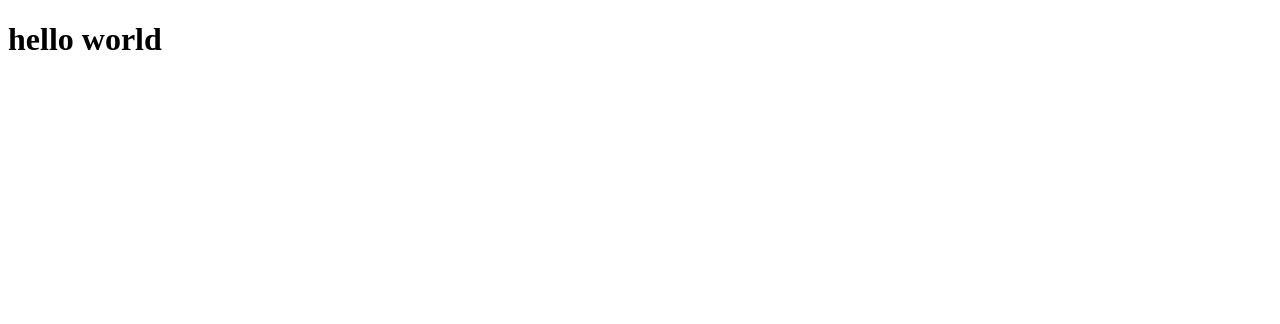
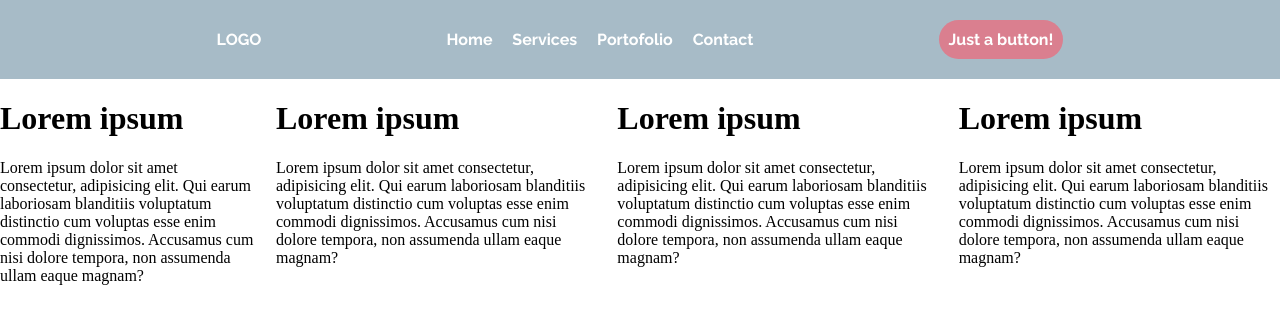
Before and after one commit to Robzyy/Atestate, a plain HTML site: page index.html in a window 1280 px wide. Drawn offline with Linux system fonts and the light colour scheme.

Commit message:
face chera schimbari

```diff
--- a/index.html
+++ b/index.html
@@ -4,9 +4,40 @@
     <meta charset="UTF-8">
     <meta http-equiv="X-UA-Compatible" content="IE=edge">
     <meta name="viewport" content="width=device-width, initial-scale=1.0">
-    <title>Atestat</title>
+    <title>Document</title>
+
+    <link rel="stylesheet" href="style.css">
 </head>
 <body>
-    <h1>hello world</h1>
+
+    <div class="navbar">
+        <div class="nav-logo">LOGO</div>
+        <div class="nav-text">
+            <a href="#">Home</a>
+            <a href="#">Services</a>
+            <a href="#">Portofolio</a>
+            <a href="#">Contact</a>
+        </div>
+        <button class="nav-btn"><a href="#">Just a button!</a></button>
+    </div>
+    <div class="section0">
+        <div class="rectangle0">
+            <h1>Lorem ipsum</h1>
+            <p>Lorem ipsum dolor sit amet consectetur, adipisicing elit. Qui earum laboriosam blanditiis voluptatum distinctio cum voluptas esse enim commodi dignissimos. Accusamus cum nisi dolore tempora, non assumenda ullam eaque magnam?</p>
+        </div>
+        <div class="rectangle0">
+            <h1>Lorem ipsum</h1>
+            <p>Lorem ipsum dolor sit amet consectetur, adipisicing elit. Qui earum laboriosam blanditiis voluptatum distinctio cum voluptas esse enim commodi dignissimos. Accusamus cum nisi dolore tempora, non assumenda ullam eaque magnam?</p>
+        </div>
+        <div class="rectangle0">
+            <h1>Lorem ipsum</h1>
+            <p>Lorem ipsum dolor sit amet consectetur, adipisicing elit. Qui earum laboriosam blanditiis voluptatum distinctio cum voluptas esse enim commodi dignissimos. Accusamus cum nisi dolore tempora, non assumenda ullam eaque magnam?</p>
+        </div>
+        <div class="rectangle0">
+            <h1>Lorem ipsum</h1>
+            <p>Lorem ipsum dolor sit amet consectetur, adipisicing elit. Qui earum laboriosam blanditiis voluptatum distinctio cum voluptas esse enim commodi dignissimos. Accusamus cum nisi dolore tempora, non assumenda ullam eaque magnam?</p>
+        </div>
+
+    </div>
 </body>
 </html>
--- a/style.css
+++ b/style.css
@@ -0,0 +1,48 @@
+@import url('https://fonts.googleapis.com/css2?family=Raleway:wght@700&display=swap');
+
+body {
+    margin: 0;
+    padding: 0;
+}
+:root {
+    --white: #ffffff;
+    --light: #E1E5EA;
+    --dark: #A7BBC7;
+    --primary: #DA7F8F;
+}
+.navbar {
+    background-color: var(--dark);
+    display: flex;
+    align-items: center;
+    font-family: 'Raleway', sans-serif;
+    color: var(--white);
+    padding: 20px 10%;
+    justify-content: space-around;
+    font-size: 16px;
+}
+.nav-text a {
+    text-decoration: none;
+    color: var(--white);
+    padding: 1vh;
+}
+.nav-btn {
+    text-decoration: none;
+    border: 0;
+    color: var(--white);
+    border: 0;
+    background: var(--primary);
+    padding: 10px;
+    border-radius: 20px;
+
+}
+.nav-btn a {
+    text-decoration: none;
+    color: var(--white);
+    font-size: 16px;
+    font-family: 'Raleway', sans-serif;
+}
+.section0 {
+    display: grid;
+    grid-template-columns: 20% auto auto auto;
+    gap: 20px;
+}
```
